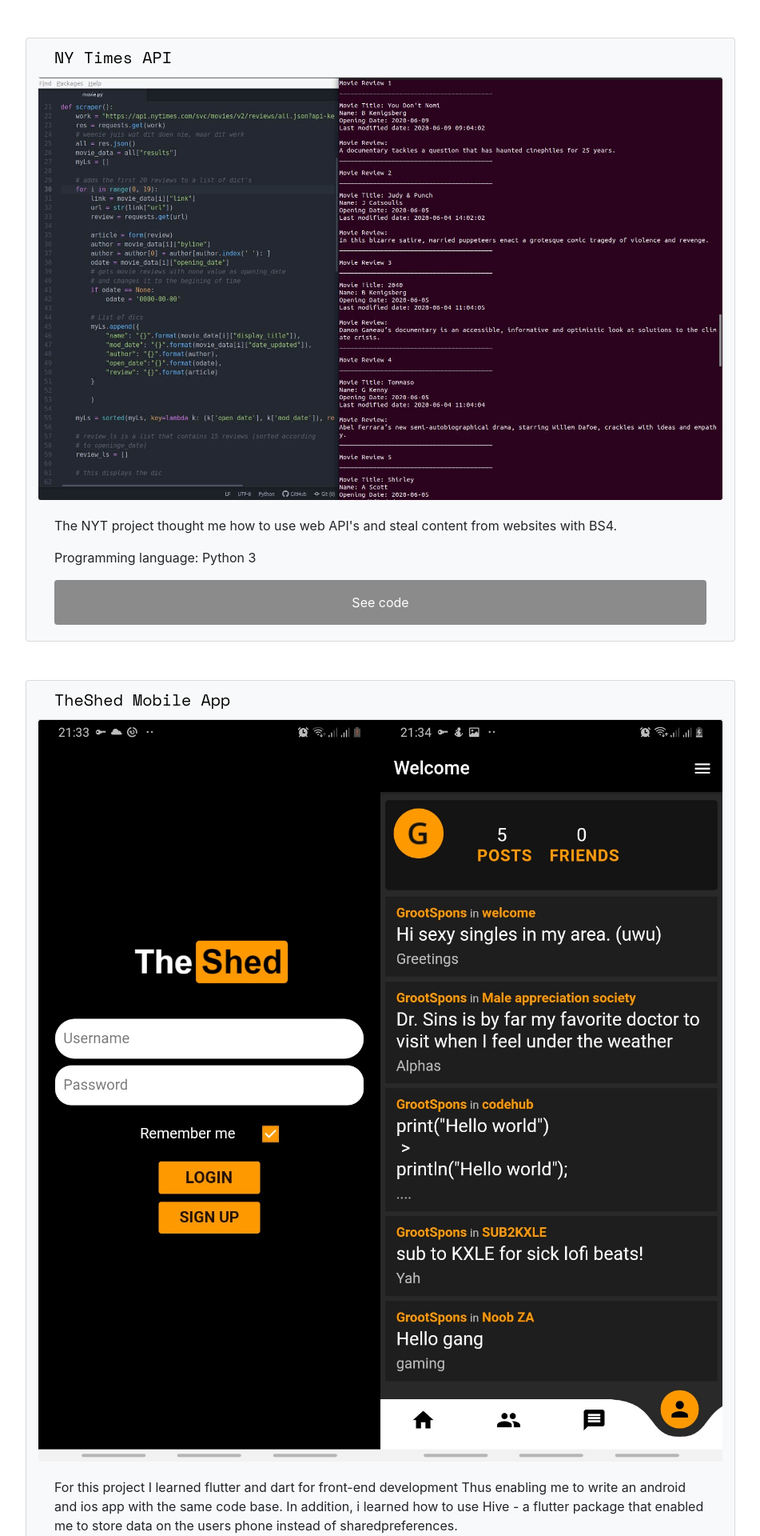
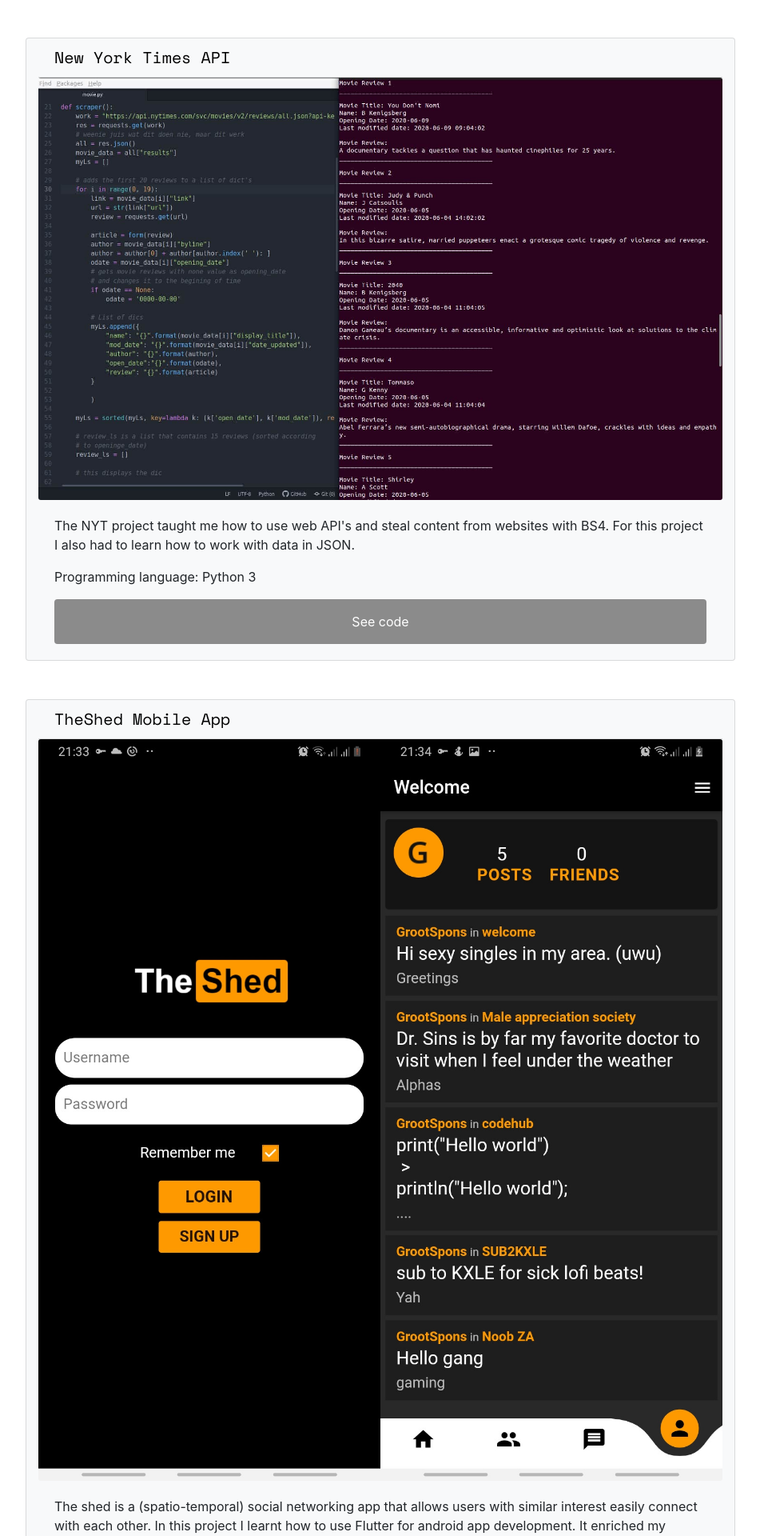
Before and after one commit to ronaldo0010/personalwebsite, a Flask app: page /projects in a window 1280 px wide. Shown: the part 537-2457 px from the top of the page at 80% size, without its empty margins (164-1115 px from the left). Run offline with Flask 2, Linux system fonts and the light colour scheme; some libraries are stand-ins or nearby versions.

Commit message:
Fixed some spelling
fixed spelling and added a more clear description of what I've learnt

```diff
--- a/app/templates/projects.html
+++ b/app/templates/projects.html
@@ -32,12 +32,13 @@
 
 
       <div class="card container bg-light" id="ind_cards">
-        <h5 class="card-header" id="head" >NY Times API</h5>
+        <h5 class="card-header" id="head" >New York Times API</h5>
           <img id="card" class="card-img" src="{{ url_for('static', filename='/images/movie.jpg') }}" >
           <div class="card-body">
             <p class="card-text">
-              The NYT project thought me how to use web API's
-              and steal content from websites with BS4.
+              The NYT project taught me how to use web API's
+              and steal content from websites with BS4. For this project I also had to learn how to work
+              with data in JSON.
             </p>
             <p class="card-text">
               Programming language: Python 3
@@ -51,11 +52,11 @@
           <img id="card" class="card-img" src="{{ url_for('static', filename='/images/theShed.jpg') }}" >
           <div class="card-body">
             <p class="card-text">
-              For this project I learned flutter and dart for front-end development
-              Thus enabling me to write an android and ios app with the same code base.
-              In addition, i learned how to use Hive - a flutter package that
-              enabled me to store data on the users phone instead of
-              sharedpreferences.
+              The shed is a (spatio-temporal) social networking app that allows users with similar
+              interest easily connect with each other. In this project I learnt how to use Flutter
+              for android app development. It enriched my understanding of front-end development
+              and UI/UX design as a whole. This project gave me the chance to cement http requests
+              and handling JSON data.
             </p>
             <p class="card-text">
               Programming language: Dart
@@ -68,9 +69,9 @@
         <h5 class="card-header" id="head">Flask E-mail</h5>
           <img id="card" class="card-img" src="{{ url_for('static', filename='/images/flask.png') }}" >
           <div class="card-body">
-            <p class="card-text">This is a "contact me" forum, implemented by
-              myself since I want potential clients/employers to interact with
-              me directly
+            <p class="card-text">
+              This "contact me" forum allows potential clients and/or collaborator to send me an email from
+              my official website. This was done with Flask email.
             </p>
             <p class="card-text">
               Programming language: Python 3
```
